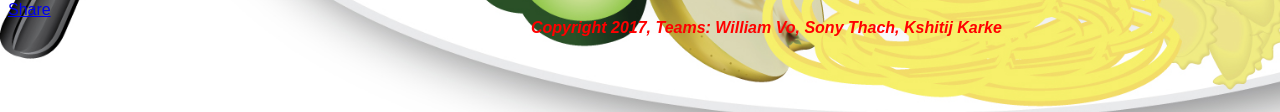
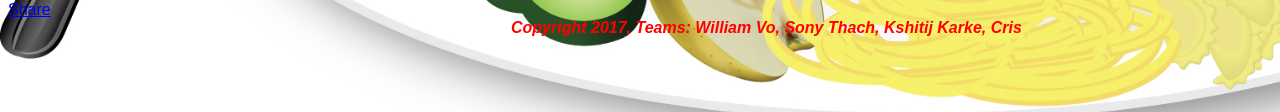
Before and after one commit to WilliamVo2/GUI-II, a plain HTML site: page Final-Project/final.html in a window 1280 px wide. Shown: the part 775-887 px from the top of the page. Drawn offline with nearby package versions, Linux system fonts and the light colour scheme.

Commit message:
Update final.html

```diff
--- a/Final-Project/final.html
+++ b/Final-Project/final.html
@@ -401,7 +401,7 @@
     </script>
     <!-- footer and coyright -->
     <footer>
-        <p><b>Copyright 2017, Teams: William Vo, Sony Thach, Kshitij Karke</b>
+        <p><b>Copyright 2017, Teams: William Vo, Sony Thach, Kshitij Karke, Cris</b>
         </p>
     </footer>
 
```
